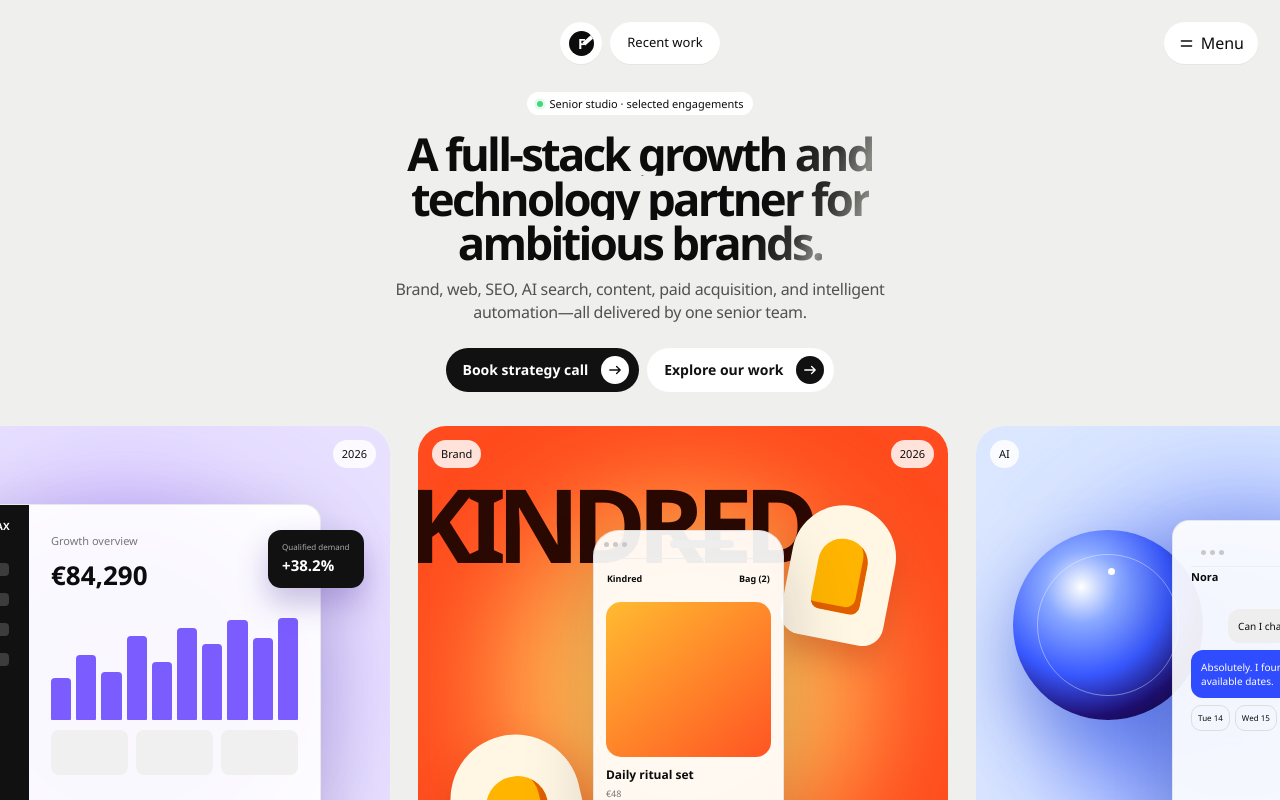
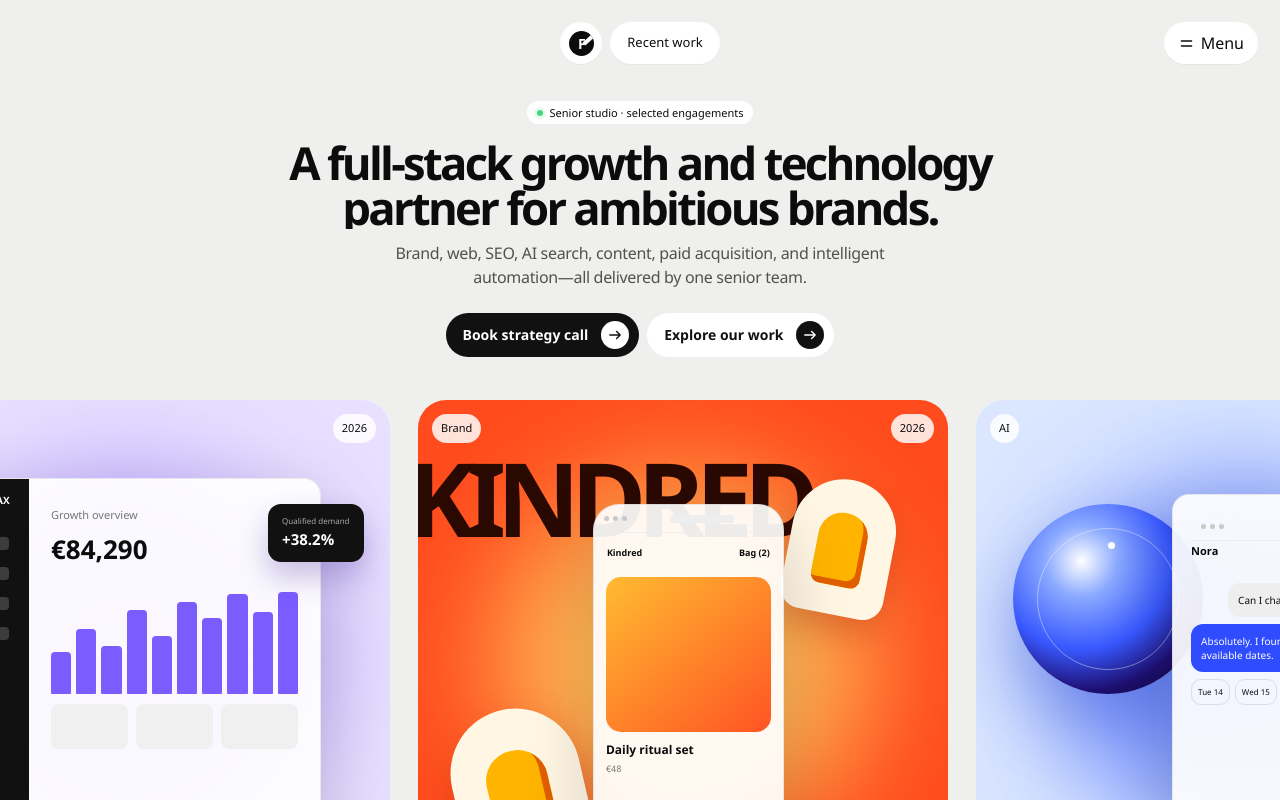
Before and after one commit to digitalmoneyseo-droid/webpilot, a Next.js app: page / in a window 1280 px wide. Shown: the top 800 px of the page. Built offline with nearby package versions, Linux system fonts and the light colour scheme.

Commit message:
Refactor homepage hero shine into reusable component

```diff
--- a/src/app/globals.css
+++ b/src/app/globals.css
@@ -51,37 +51,7 @@
 .status-pill, .eyebrow { display: inline-flex; align-items: center; border-radius: 999px; background: #fff; padding: 6px 10px; font-size: 11px; line-height: 1; }
 .status-pill i { width: 6px; height: 6px; border-radius: 50%; background: #41d87d; box-shadow: 0 0 0 3px rgba(65,216,125,.12); margin-right: 7px; }
 .hero h1 { width:100%; margin: 16px 0 13px; max-width: 760px; font-size: clamp(38px, 3.55vw, 52px); line-height: .98; letter-spacing: -.06em; font-weight: 680; }
-.hero h1.shiny-text { color: var(--ink); }
-.hero h1.shiny-text > span {
-  display: block;
-  width: max-content;
-  max-width: 100%;
-  margin-inline: auto;
-  color: var(--ink);
-  background-image: linear-gradient(110deg, var(--ink) 42%, #343432 47%, #8a8a85 50%, #343432 53%, var(--ink) 58%);
-  background-size: 250% 100%;
-  background-position: 150% 50%;
-  background-clip: text;
-  -webkit-background-clip: text;
-  -webkit-text-fill-color: transparent;
-  will-change: background-position;
-  animation: hero-shine 9.6s linear infinite;
-  animation-delay: var(--shine-delay, 0s);
-}
-.hero h1.shiny-text > span:nth-child(2) { --shine-delay: 2.2s; }
-.hero h1.shiny-text > span:nth-child(3) { --shine-delay: 4.4s; }
-@keyframes hero-shine {
-  0% { background-position: 150% 50%; }
-  23%, 100% { background-position: -150% 50%; }
-}
-@media (prefers-reduced-motion: reduce) {
-  .hero h1.shiny-text > span {
-    animation: none;
-    background: none;
-    -webkit-text-fill-color: currentColor;
-    will-change: auto;
-  }
-}
+.shiny-text { display: inline-block; }
 .hero p { width:100%; margin: 0; max-width: 560px; font-size: 16px; line-height: 1.45; color: #51514d; letter-spacing: -.02em; }
 .hero-actions { display: flex; gap: 8px; margin-top: 24px; }
 .pill-button { min-height: 44px; border-radius: 999px; padding: 0 10px 0 17px; background: #111; color: #fff; display: inline-flex; align-items: center; gap: 13px; font-weight: 620; font-size: 14px; transition: transform .25s, background .25s; }
--- a/src/components/homepage.tsx
+++ b/src/components/homepage.tsx
@@ -5,6 +5,7 @@
 import { ProjectCard } from "@/components/project-card";
 import { Reveal } from "@/components/reveal";
 import { SectionHeading } from "@/components/section-heading";
+import { ShinyText } from "@/components/shiny-text";
 import { SiteFooter } from "@/components/site-footer";
 import { faqs, projects, team } from "@/lib/content";
 
@@ -35,7 +36,7 @@
 export function Homepage() {
   return <>
     <main>
-      <section className="hero hero--home"><div className="hero-inner"><span className="status-pill"><i /> Senior studio · selected engagements</span><h1 className="shiny-text"><span>A full-stack growth and</span><span>technology partner for</span><span>ambitious brands.</span></h1><p>Brand, web, SEO, AI search, content, paid acquisition, and intelligent automation—all delivered by one senior team.</p><div className="hero-actions"><CtaButton href="/contact">Book strategy call</CtaButton><CtaButton href="/work" light>Explore our work</CtaButton></div></div></section>
+      <section className="hero hero--home"><div className="hero-inner"><span className="status-pill"><i /> Senior studio · selected engagements</span><h1><ShinyText text="A full-stack growth and technology partner for ambitious brands." speed={5} delay={1.5} color="#0c0c0c" shineColor="#8a8a85" spread={120} /></h1><p>Brand, web, SEO, AI search, content, paid acquisition, and intelligent automation—all delivered by one senior team.</p><div className="hero-actions"><CtaButton href="/contact">Book strategy call</CtaButton><CtaButton href="/work" light>Explore our work</CtaButton></div></div></section>
 
       <section className="work-ribbon" aria-label="Selected work"><div className="work-ribbon-track">{projects.slice(0, 4).map(project => <ProjectCard project={project} key={project.slug} />)}</div></section>
 
--- /dev/null
+++ b/src/components/shiny-text.tsx
@@ -0,0 +1,119 @@
+"use client";
+
+import { useCallback, useEffect, useRef, useState } from "react";
+import { motion, useAnimationFrame, useMotionValue, useTransform } from "motion/react";
+
+type ShinyTextProps = {
+  text: string;
+  disabled?: boolean;
+  speed?: number;
+  className?: string;
+  color?: string;
+  shineColor?: string;
+  spread?: number;
+  yoyo?: boolean;
+  pauseOnHover?: boolean;
+  direction?: "left" | "right";
+  delay?: number;
+};
+
+export function ShinyText({
+  text,
+  disabled = false,
+  speed = 2,
+  className = "",
+  color = "#b5b5b5",
+  shineColor = "#ffffff",
+  spread = 120,
+  yoyo = false,
+  pauseOnHover = false,
+  direction = "left",
+  delay = 0,
+}: ShinyTextProps) {
+  const [isPaused, setIsPaused] = useState(false);
+  const progress = useMotionValue(0);
+  const elapsedRef = useRef(0);
+  const lastTimeRef = useRef<number | null>(null);
+  const directionRef = useRef(direction === "left" ? 1 : -1);
+  const animationDuration = speed * 1000;
+  const delayDuration = delay * 1000;
+
+  useAnimationFrame((time) => {
+    if (disabled || isPaused) {
+      lastTimeRef.current = null;
+      return;
+    }
+
+    if (lastTimeRef.current === null) {
+      lastTimeRef.current = time;
+      return;
+    }
+
+    const deltaTime = time - lastTimeRef.current;
+    lastTimeRef.current = time;
+    elapsedRef.current += deltaTime;
+
+    if (yoyo) {
+      const cycleDuration = animationDuration + delayDuration;
+      const fullCycle = cycleDuration * 2;
+      const cycleTime = elapsedRef.current % fullCycle;
+
+      if (cycleTime < animationDuration) {
+        const nextProgress = (cycleTime / animationDuration) * 100;
+        progress.set(directionRef.current === 1 ? nextProgress : 100 - nextProgress);
+      } else if (cycleTime < cycleDuration) {
+        progress.set(directionRef.current === 1 ? 100 : 0);
+      } else if (cycleTime < cycleDuration + animationDuration) {
+        const reverseTime = cycleTime - cycleDuration;
+        const nextProgress = 100 - (reverseTime / animationDuration) * 100;
+        progress.set(directionRef.current === 1 ? nextProgress : 100 - nextProgress);
+      } else {
+        progress.set(directionRef.current === 1 ? 0 : 100);
+      }
+    } else {
+      const cycleDuration = animationDuration + delayDuration;
+      const cycleTime = elapsedRef.current % cycleDuration;
+
+      if (cycleTime < animationDuration) {
+        const nextProgress = (cycleTime / animationDuration) * 100;
+        progress.set(directionRef.current === 1 ? nextProgress : 100 - nextProgress);
+      } else {
+        progress.set(directionRef.current === 1 ? 100 : 0);
+      }
+    }
+  });
+
+  useEffect(() => {
+    directionRef.current = direction === "left" ? 1 : -1;
+    elapsedRef.current = 0;
+    progress.set(0);
+    // `progress` is a stable Motion value created once for this component.
+    // eslint-disable-next-line react-hooks/exhaustive-deps
+  }, [direction]);
+
+  const backgroundPosition = useTransform(progress, (value) => `${150 - value * 2}% center`);
+  const handleMouseEnter = useCallback(() => {
+    if (pauseOnHover) setIsPaused(true);
+  }, [pauseOnHover]);
+  const handleMouseLeave = useCallback(() => {
+    if (pauseOnHover) setIsPaused(false);
+  }, [pauseOnHover]);
+
+  return (
+    <motion.span
+      className={`shiny-text ${className}`}
+      style={{
+        backgroundImage: `linear-gradient(${spread}deg, ${color} 0%, ${color} 35%, ${shineColor} 50%, ${color} 65%, ${color} 100%)`,
+        backgroundSize: "200% auto",
+        backgroundPosition,
+        WebkitBackgroundClip: "text",
+        backgroundClip: "text",
+        WebkitTextFillColor: "transparent",
+      }}
+      onMouseEnter={handleMouseEnter}
+      onMouseLeave={handleMouseLeave}
+    >
+      {text}
+    </motion.span>
+  );
+}
```
